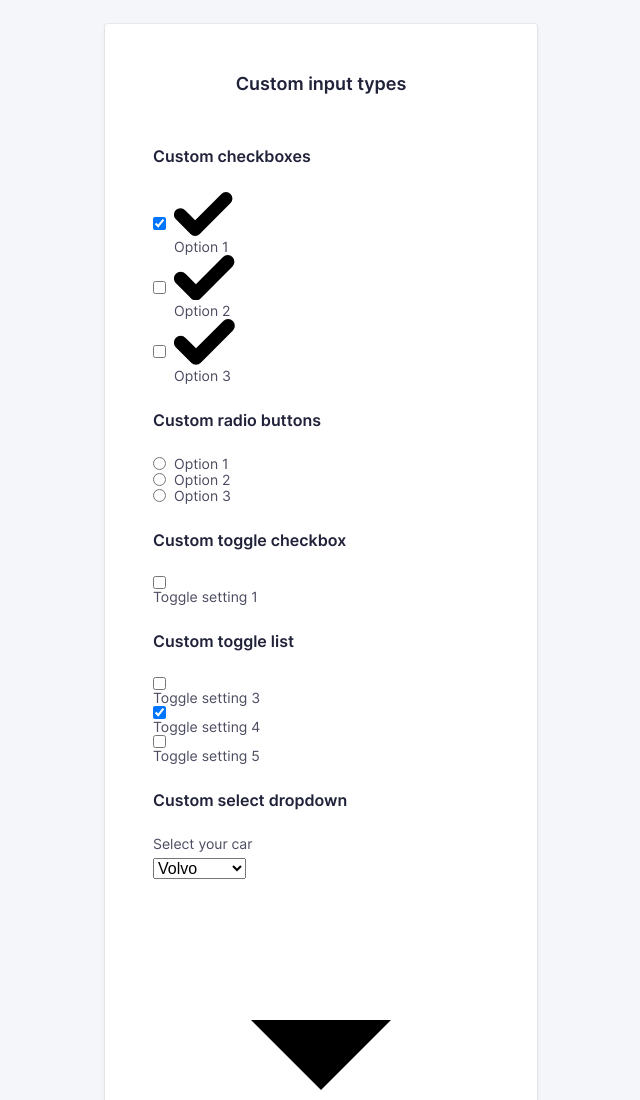
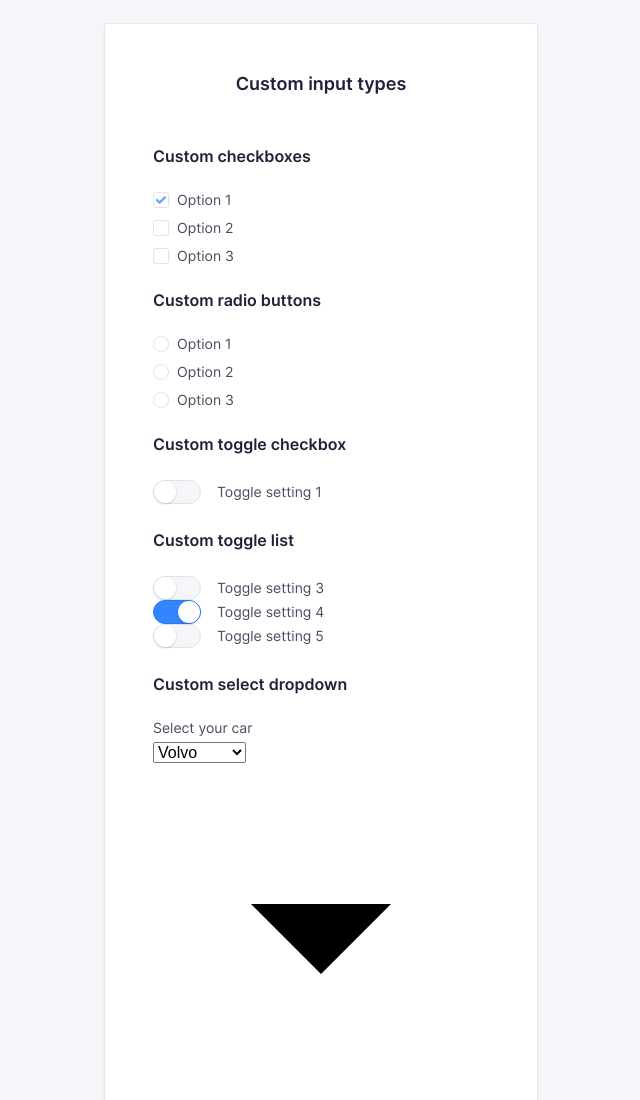
Before and after one commit to nmct-create3/custom-input-design-VerhaegeLennard, a plain HTML site: page inputs.html in a window 1280 px wide. Shown: the top 1100 px of the page, without its empty margins (319-959 px from the left). Drawn offline with Linux system fonts and the light colour scheme.

Commit message:
bezig met toggle

```diff
--- a/css/screen.css
+++ b/css/screen.css
@@ -43,12 +43,21 @@
     --global-color-neutral-900: #35374d;
     --global-color-neutral-950: #20223a;
 
+    /* backgroud colors */
+    --global-input-backgroundColor: White;
+    --global-input-color: var(--global-color-neutral-950);
+    --global-input-borderColor: var(--global-color-neutral-100);
+    --global-input-hover-borderColor: var(--global-color-neutral-200);
+    --global-input-focus-borderColor: var(--global-color-neutral-500);
+    --global-input-focus-boxShadow: 0 0 0 3px var(--global-color-primary-500-alpha-30);
+
     /* border stuff */
     --global-borderRadius: 3px;
     --global-borderWidth: 1px;
 
     /* transitions */
     --global-transitionTiming-alpha: .1s ease-out;
+    --global-input-transition: opacity 0.1s ease-in-out, transform 0.1s ease-in-out;
 
     /* Baseline settings */
     --global-baseline: .5rem;
@@ -67,6 +76,12 @@
     /*  = 48px */
     --global-whitespace-xxl: calc(var(--global-whitespace) * 3);
     /*  = 72px */
+}
+
+@media (prefers-color-scheme: dark) {
+    :root {
+        --global-input-backgroundColor: var()
+    }
 }
 
 /*---------------------------------------/*
@@ -556,10 +571,10 @@ input::placeholder {
     -moz-appearance: none;
     appearance: none;
     width: 100%;
-    border: var(--global-borderWidth) solid var(--global-color-neutral-100);
+    /* border: var(--global-borderWidth) solid var(--global-color-neutral-100); */
     border-radius: var(--global-borderRadius);
-    color: var(--global-color-neutral-950);
-    background-color: White;
+    /* color: var(--global-color-neutral-950); */
+    /* background-color: White; */
     font-family: inherit;
     font-size: 1rem;
     line-height: calc(var(--global-baseline) * 3);
@@ -567,14 +582,19 @@ input::placeholder {
     outline: none;
     transition: border var(--global-transition-timing-alpha);
 
+    border: var(--global-borderWidth) solid var(--global-input-borderColor);
+    background-color: var(--global-input-backgroundColor);
+    color: var(--global-input-color);
+
     &:hover {
-        border-color: var(--global-color-neutral-200);
+        border-color: var(--global-input-hover-borderColor);
     }
 
     &:focus,
     &:active {
-        border-color: var(--global-color-primary-500);
-        box-shadow: 0 0 0 3px var(--global-color-primary-500-alpha-30);
+        border-color: var(--global-input-focus-borderColor);
+        /* box-shadow: 0 0 0 3px var(--global-color-primary-500-alpha-30); */
+        box-shadow: var(--global-input-focus-boxShadow);
     }
 }
 
@@ -634,6 +654,135 @@ input::placeholder {
         box-shadow: none;
     }
 }
+
+/* custom inputs */
+.c-option--hidden:checked + .c-custom-option .c-custom-option__symbol {
+    /* background-color: hotpink; */
+    opacity: 1;
+    transform: scale(1);
+    transition: var(--global-input-transition);
+}
+
+.c-option--hidden:focus-visible + .c-custom-option .c-custom-option__fake-input {
+    /* background-color: hotpink; */
+    border-color: var(--global-input-focus-borderColor);
+    /* box-shadow: 0 0 0 3px var(--global-color-primary-500-alpha-30); */
+    box-shadow: var(--global-input-focus-boxShadow);
+}
+
+.c-custom-option {
+    display: flex;
+}
+
+.c-custom-option__symbol {
+    opacity: 0;
+    transform: scale(0);
+    transition: var(--global-input-transition);
+}
+
+
+.c-custom-option__fake-input {
+    display: flex;
+    width: 1rem;
+    height: 1rem;
+    border: solid var(--global-borderWidth) var(--global-input-borderColor);
+    margin-right: 0.5rem;
+
+    justify-content: center;
+    align-items: center;
+
+    /* .--checkbox {
+        border-radius: var(--global-borderRadius);
+    }
+
+    & .--radio {
+        border-radius: 100%;
+        background-color: hotpink;
+    } */
+}
+
+.c-custom-option__fake-input--checkbox {
+    border-radius: var(--global-borderRadius);
+
+    &:hover {
+        border: solid var(--global-borderWidth) var(--global-input-hover-borderColor);
+    }
+
+    &:focus {
+        border: solid var(--global-borderWidth) var(--global-input-focus-borderColor);
+    }
+}
+
+.c-custom-option__fake-input--radio {
+    border-radius: 100%;
+}
+
+.c-custom-option__fake-input--checkbox .c-custom-option__symbol {
+    /* Stuff for the checkbox icon... */
+    width: 10px;
+    height: 10px;
+    fill: var(--global-color-primary-500-alpha-75);
+  }
+
+  .c-custom-option__fake-input--radio .c-custom-option__symbol {
+    /* Stuff for the radio button icon... */
+    width: 6px;
+    height: 6px;
+    background-color: var(--global-color-primary-500-alpha-75);
+    border-radius: 100%;
+  }
+
+  .c-option-list {
+    margin-bottom: 1.5rem;
+  }
+
+  .c-option-list__item {
+    margin-bottom: .75rem;
+  }
+
+  .c-custom-toggle {
+    display: flex;
+    flex-direction: row;
+    align-items: center;
+    gap: 1rem;
+  }
+
+  .c-custom-toggle__fake-input {
+    display: block;
+    width: 3rem;
+    height: 1.5rem;
+    background-color: var(--global-color-neutral-050);
+    border-radius: 1.5rem;
+    border: solid var(--global-input-borderColor) var(--global-borderWidth);
+
+    &::after {
+        display: block;
+        content: "";
+        border-radius: 100%;
+        width: 1.375rem;
+        height: 1.375rem;
+        background-color: white;
+        box-shadow: 0px 1px 3px rgba(0, 0, 0, .16);
+
+        transition: all var(--global-transitionTiming-alpha);
+    }
+  }
+  .c-option--hidden:checked + .c-custom-toggle {
+    .c-custom-toggle__fake-input::after {
+        transform: translateX(1.5rem);
+    }
+    .c-custom-toggle__fake-input {
+        background-color: #3385FF;
+        border-color: #2E77E6;
+    }
+}
+
+.c-option--hidden:focus-visible + .c-custom-toggle {
+    .c-custom-toggle__fake-input {
+    background-color: hotpink;
+}
+}
+
 
 /*------------------------------------*\
 #UTILITIES
--- a/inputs.html
+++ b/inputs.html
@@ -32,7 +32,7 @@
                         </h5>
                         <ul class="o-list c-option-list">
                             <li class="c-form-field c-form-field--option c-option-list__item">
-                                <input class="c-option c-option--hidden" type="checkbox" id="checkbox1" checked>
+                                <input class="o-hide-accessible c-option c-option--hidden" type="checkbox" id="checkbox1" checked>
                                 <label class="c-label c-label--option c-custom-option" for="checkbox1">
                                     <span class="c-custom-option__fake-input c-custom-option__fake-input--checkbox">
                                         <svg class="c-custom-option__symbol" xmlns="http://www.w3.org/2000/svg" viewBox="0 0 9 6.75">
@@ -43,7 +43,7 @@
                                 </label>
                             </li>
                             <li class="c-form-field c-form-field--option c-option-list__item">
-                                <input class="c-option c-option--hidden" type="checkbox" id="checkbox2">
+                                <input class="o-hide-accessible c-option c-option--hidden" type="checkbox" id="checkbox2">
                                 <label class="c-label c-label--option c-custom-option" for="checkbox2">
                                     <span class="c-custom-option__fake-input c-custom-option__fake-input--checkbox">
                                         <svg class="c-custom-option__symbol" xmlns="http://www.w3.org/2000/svg" viewBox="0 0 9 6.75">
@@ -54,7 +54,7 @@
                                 </label>
                             </li>
                             <li class="c-form-field c-form-field--option c-option-list__item">
-                                <input class="c-option c-option--hidden" type="checkbox" id="checkbox3">
+                                <input class="o-hide-accessible c-option c-option--hidden" type="checkbox" id="checkbox3">
                                 <label class="c-label c-label--option c-custom-option" for="checkbox3">
                                     <span class="c-custom-option__fake-input c-custom-option__fake-input--checkbox">
                                         <svg class="c-custom-option__symbol" xmlns="http://www.w3.org/2000/svg" viewBox="0 0 9 6.75">
@@ -73,7 +73,7 @@
                         </h5>
                         <ul class="o-list c-option-list">
                             <li class="c-form-field c-form-field--option c-option-list__item">
-                                <input class="c-option c-option--hidden" type="radio" name="radios" id="radio1">
+                                <input class="o-hide-accessible c-option c-option--hidden" type="radio" name="radios" id="radio1">
                                 <label class="c-label c-label--option c-custom-option" for="radio1">
                                     <span class="c-custom-option__fake-input c-custom-option__fake-input--radio">
                                         <span class="c-custom-option__symbol"></span>
@@ -82,7 +82,7 @@
                                 </label>
                             </li>
                             <li class="c-form-field c-form-field--option c-option-list__item">
-                                <input class="c-option c-option--hidden" type="radio" name="radios" id="radio2">
+                                <input class="o-hide-accessible c-option c-option--hidden" type="radio" name="radios" id="radio2">
                                 <label class="c-label c-label--option c-custom-option" for="radio2">
                                     <span class="c-custom-option__fake-input c-custom-option__fake-input--radio">
                                         <span class="c-custom-option__symbol"></span>
@@ -91,7 +91,7 @@
                                 </label>
                             </li>
                             <li class="c-form-field c-form-field--option c-option-list__item">
-                                <input class="c-option c-option--hidden" type="radio" name="radios" id="radio3">
+                                <input class="o-hide-accessible c-option c-option--hidden" type="radio" name="radios" id="radio3">
                                 <label class="c-label c-label--option c-custom-option" for="radio3">
                                     <span class="c-custom-option__fake-input c-custom-option__fake-input--radio">
                                         <span class="c-custom-option__symbol"></span>
@@ -107,7 +107,7 @@
                             Custom toggle checkbox
                         </h5>
                         <p>
-                            <input class="c-option c-option--hidden" type="checkbox" id="toggle1">
+                            <input class="o-hide-accessible c-option c-option--hidden" type="checkbox" id="toggle1">
                             <label class="c-label c-label--option c-custom-toggle" for="toggle1">
                                 <span class="c-custom-toggle__fake-input">
                                 </span>
@@ -121,7 +121,7 @@
                         </h5>
                         <ul class="o-list c-custom-toggle-list">
                             <li class="c-custom-toggle-list__item">
-                                <input class="c-option c-option--hidden" type="checkbox" id="toggle3">
+                                <input class="o-hide-accessible c-option c-option--hidden" type="checkbox" id="toggle3">
                                 <label class="c-label c-label--option c-custom-toggle c-custom-toggle--inverted" for="toggle3">
                                     <span class="c-custom-toggle__fake-input">
                                     </span>
@@ -129,7 +129,7 @@
                                 </label>
                             </li>
                             <li class="c-custom-toggle-list__item">
-                                <input class="c-option c-option--hidden" type="checkbox" id="toggle4" checked>
+                                <input class="o-hide-accessible c-option c-option--hidden" type="checkbox" id="toggle4" checked>
                                 <label class="c-label c-label--option c-custom-toggle c-custom-toggle--inverted" for="toggle4">
                                     <span class="c-custom-toggle__fake-input">
                                     </span>
@@ -137,7 +137,7 @@
                                 </label>
                             </li>
                             <li class="c-custom-toggle-list__item">
-                                <input class="c-option c-option--hidden" type="checkbox" id="toggle5">
+                                <input class="o-hide-accessible c-option c-option--hidden" type="checkbox" id="toggle5">
                                 <label class="c-label c-label--option c-custom-toggle c-custom-toggle--inverted" for="toggle5">
                                     <span class="c-custom-toggle__fake-input">
                                     </span>
```
Also changed, not shown: index.html (+10 -5 lines).
